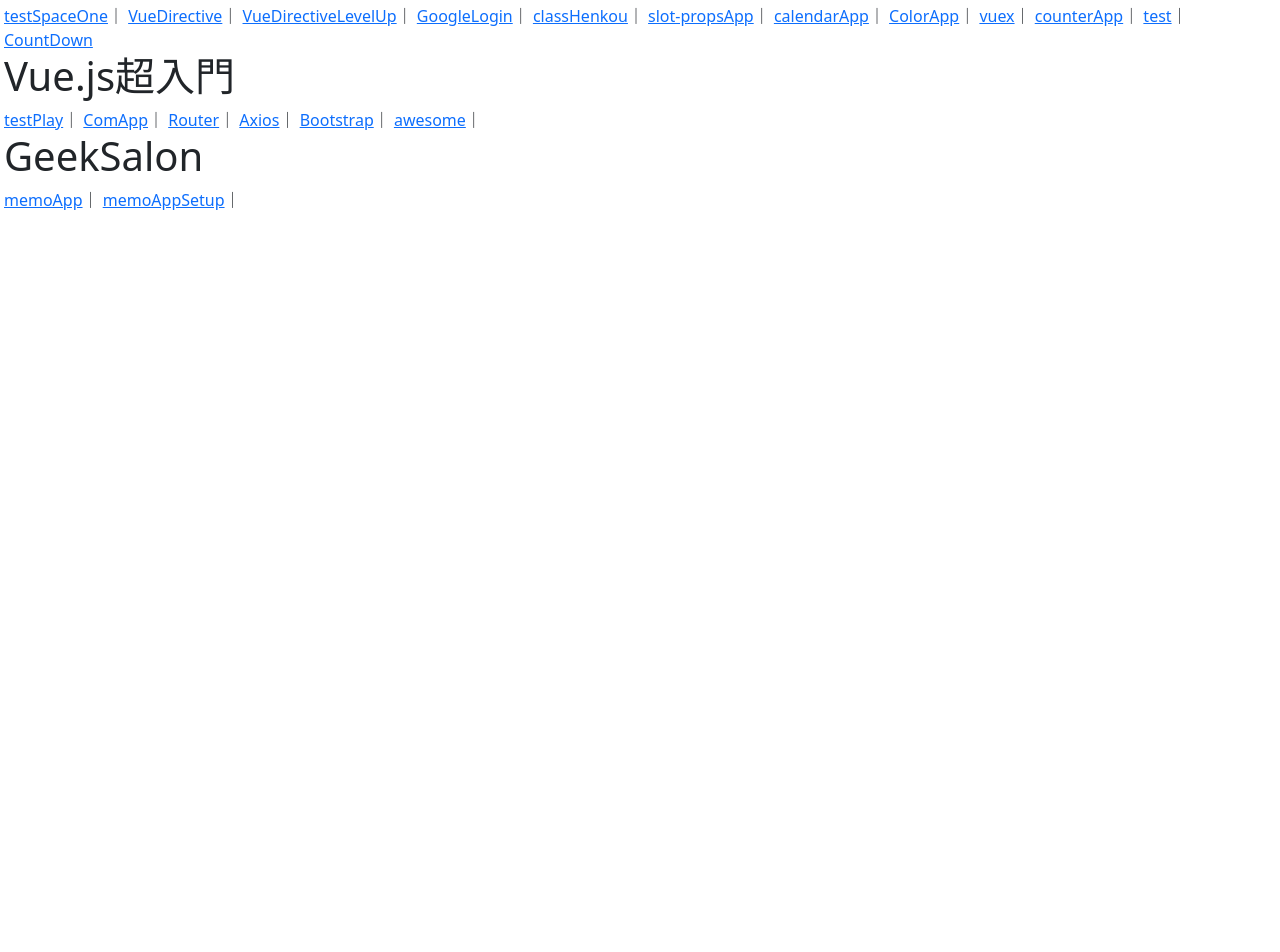
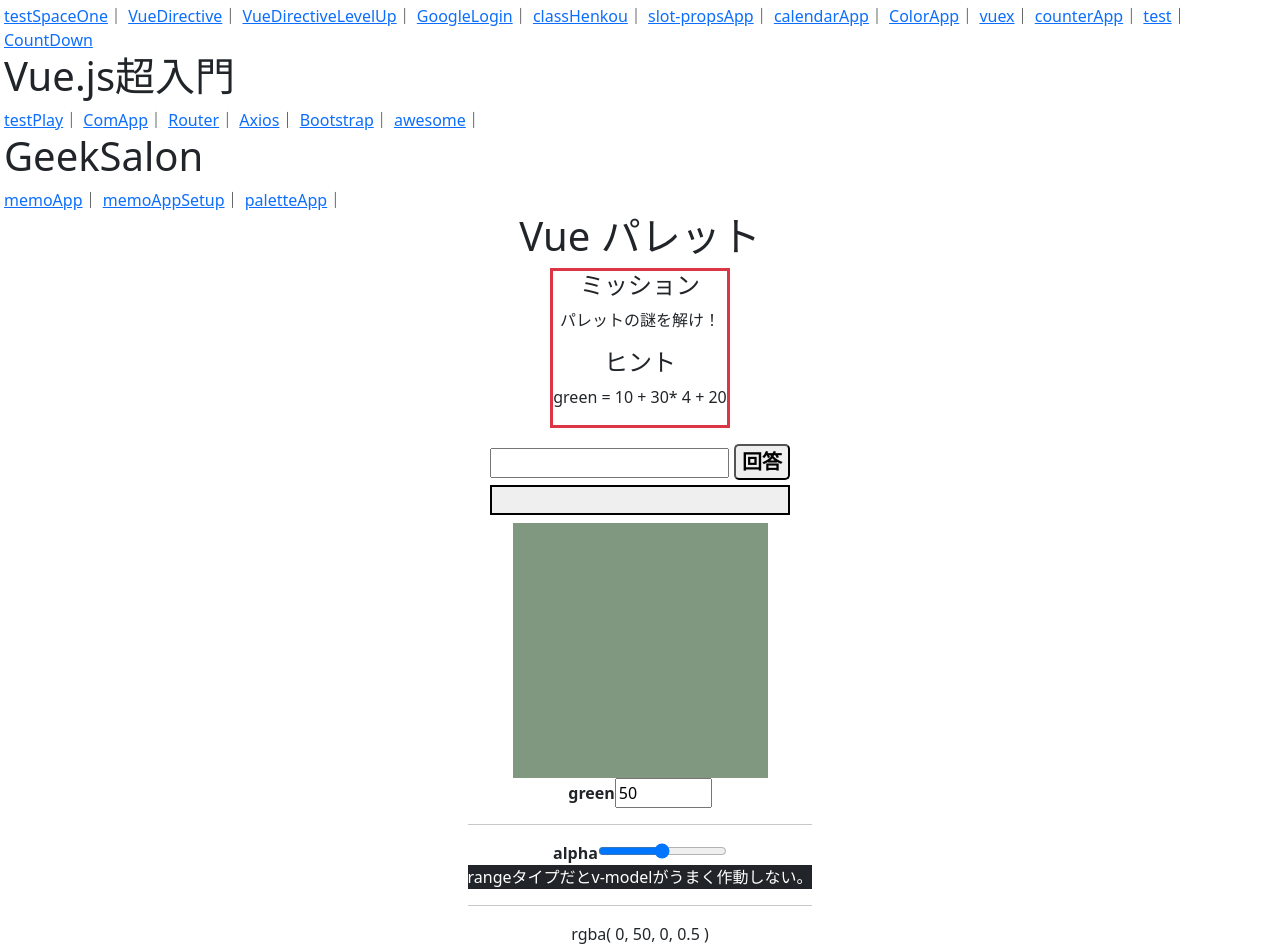
Before and after one commit to kujiKazuaki/my-teach, a Vue app: page /paletteApp in a window 1280 px wide. Shown: the top 952 px of the page. Before the commit the page ends 800 px from the top, so only its background shows below. Built offline with nearby package versions, Linux system fonts and the light colour scheme.

Commit message:
パレットレベルアップ

```diff
--- a/public/index.html
+++ b/public/index.html
@@ -5,7 +5,7 @@
     <meta http-equiv="X-UA-Compatible" content="IE=edge" />
     <meta name="viewport" content="width=device-width,initial-scale=1.0" />
     <link rel="icon" href="<%= BASE_URL %>favicon.ico" />
-    <link rel="stylesheet" href="font-awesome-animation.min.css" />
+    <!-- <link rel="stylesheet" href="font-awesome-animation.min.css" /> -->
     <title><%= htmlWebpackPlugin.options.title %></title>
   </head>
   <body>
--- a/src/App.vue
+++ b/src/App.vue
@@ -31,6 +31,7 @@
       <nav>
         <router-link to="/memoApp">memoApp</router-link>｜
         <router-link to="/memoAppSetup">memoAppSetup</router-link>｜
+        <router-link to="/paletteApp">paletteApp</router-link>｜
       </nav>
     </section>
 
--- /dev/null
+++ b/src/GeekSalonStudy/paletteApp.vue
@@ -0,0 +1,188 @@
+<template>
+  <h1>Vue パレット</h1>
+  <div class="app">
+    <!-- メインパレット -->
+    <div class="border border-3 border-danger mb-2">
+      <p class="h4">ミッション</p>
+      <p>パレットの謎を解け！</p>
+      <p class="h4">ヒント</p>
+      <p>green = 10 + 30* 4 + 20</p>
+    </div>
+    <div class="m-2">
+      <input type="text" v-model="answer" @keydown.enter="answerBtn()" />
+      <button @click="answerBtn()" class="answerBtn">回答</button>
+      <div class="feedback">
+        <p>{{ answerTxt }}</p>
+      </div>
+      <div>
+        <button @click="nextPage" v-if="isCorrect" class="nextBtn mt-1">
+          回答へ進む
+        </button>
+      </div>
+    </div>
+    <div
+      class="palette"
+      v-on:mousemove="changeColor"
+      v-on:click="selectColor"
+      v-bind:style="{
+        backgroundColor: `rgba(${red}, ${greenNum}, ${blue}, ${alpha})`,
+      }"
+    >
+      <p
+        class="password"
+        v-if="passDisplay"
+        @mousemove="changeAlpha"
+        :style="{
+          color: `rgba(200, 150, 0, ${alphaNum})`,
+        }"
+      >
+        password
+      </p>
+    </div>
+
+    <!-- 表示部分 -->
+    <div class="border-primary">
+      <strong>green</strong>
+      <input type="number" min="0" max="255" v-model="greenNum" /><br />
+      <hr />
+      <strong>alpha</strong>
+      <input type="range" min="0" max="1" step="0.1" v-model="alpha" />
+      <p class="text-white bg-dark">
+        rangeタイプだとv-modelがうまく作動しない。
+      </p>
+      <hr />
+    </div>
+    <p>rgba( {{ red }}, {{ greenNum }}, {{ blue }}, {{ alpha }} )</p>
+
+    <!-- パレットライブラリ -->
+    <div class="colors-container">
+      <div
+        class="mini-palette"
+        v-for="(miniPalette, index) in miniPalettes"
+        :key="index"
+        v-bind:style="{
+          backgroundColor: `rgba(${miniPalette.red}, ${miniPalette.green}, ${miniPalette.blue}, ${miniPalette.alpha})`,
+        }"
+      ></div>
+    </div>
+  </div>
+</template>
+
+<script>
+export default {
+  data() {
+    return {
+      red: 0,
+      blue: 0,
+      greenNum: 50,
+      alpha: 0.5,
+      miniPalettes: [],
+      alphaNum: 0.5,
+      answer: "",
+      answerTxt: "",
+      nextMsg: "",
+      isCorrect: false,
+    }
+  },
+  computed: {
+    passDisplay() {
+      if (this.greenNum === 150) {
+        return true
+      } else {
+        return false
+      }
+    },
+  },
+  methods: {
+    changeColor(e) {
+      this.red = e.offsetX
+      this.blue = e.offsetY
+      this.alphaNum = e.offsetY * 0.00392
+    },
+    changeAlpha(f) {
+      this.alphaNum = f.offsetY
+    },
+    answerBtn() {
+      const answer = this.answer
+      if (answer === "password") {
+        this.answerTxt = "正解！"
+        this.isCorrect = true
+      } else {
+        this.answerTxt = "不正解((´；ω；`)"
+      }
+    },
+    nextPage() {
+      this.$router.push("/memoAppSetup")
+    },
+    selectColor() {
+      this.miniPalettes.push({
+        red: this.red,
+        green: this.greenNum,
+        blue: this.blue,
+        alpha: this.alpha,
+      })
+    },
+  },
+}
+</script>
+
+<style scoped>
+.app {
+  display: flex;
+  width: 100%;
+  flex-direction: column;
+  align-items: center;
+}
+
+.palette {
+  width: 255px;
+  height: 255px;
+  display: flex;
+  justify-content: center;
+  align-items: center;
+}
+
+.mini-palette {
+  min-width: 60px;
+  height: 60px;
+}
+
+.colors-container {
+  display: flex;
+  flex-wrap: wrap;
+  width: 300px;
+  padding-top: 8px;
+  /* background-color: rgba(106, 168, 73, 0.686); */
+}
+
+.password {
+  font-size: 20px;
+  font-weight: bold;
+  /* color: rgba(51, 112, 121, 0.4); */
+}
+
+.answerBtn {
+  margin-left: 5px;
+  border-radius: 5px;
+  font-size: 20px;
+  font-weight: bold;
+}
+.answerBtn:hover {
+  filter: brightness(0.9);
+  cursor: pointer;
+}
+.answerBtn:active {
+  transform: scale(0.98);
+}
+.feedback {
+  margin-top: 5px;
+  border: 2px solid black;
+  height: 30px;
+  background-color: rgb(240, 239, 239);
+}
+.nextBtn {
+  border-radius: 5px;
+  font-size: 20px;
+  font-weight: bold;
+}
+</style>
--- a/src/router/index.js
+++ b/src/router/index.js
@@ -123,6 +123,11 @@ const routes = [
     name: "awesome",
     component: () => import("@/個人勉強用/Vue超入門/CSSdesign/awesome.vue"),
   },
+  {
+    path: "/paletteApp",
+    name: "paletteApp",
+    component: () => import("@/GeekSalonStudy/paletteApp.vue"),
+  },
 ]
 
 const router = createRouter({
--- a/src/test.vue
+++ b/src/test.vue
@@ -1,33 +1,66 @@
 <template>
-  <div class="all_Container">
-    <section class="coadingTest_1">
-      <p>
-        問1．147026800の正の約数のうち、10000以上99999以下の範囲にあるものを<br />全て足し合わせた時の和を求めてください
+  <div class="app">
+    <input type="text" v-model="tweetContent" />
+    <button v-on:click="postTweet">ツイート</button>
+    <!-- 変更点１ -->
+    <div>
+      <p v-for="tweet in tweets" :key="tweet.id">
+        {{ tweet.text }}
       </p>
-      <p>答え</p>
-      <div v-html="Qone"></div>
-    </section>
+    </div>
   </div>
 </template>
 
 <script>
+/* 変更点１ */
+import {
+  collection,
+  addDoc,
+  getDocs,
+  serverTimestamp,
+} from "firebase/firestore"
+import { db } from "./firebase"
+
 export default {
   data() {
     return {
-      Qone: "",
+      tweetContent: "",
+      /* 変更点２ */
+      tweets: [
+        // {
+        //   id: "0GwoGZuhTNhqHQDBeiVW",
+        //   text: "こんにちは、ツイートの本文です。"
+        // }
+      ],
     }
   },
-  mounted: function () {
-    this.loadHtml()
-  },
   methods: {
-    loadHtml() {
-      fetch("@/assets/コーディングテスト/question1.html").then((res) => {
-        res.text().then((html) => {
-          this.Qone = html
+    postTweet() {
+      const tweet = {
+        text: this.tweetContent,
+        createdAt: serverTimestamp(),
+      }
+      addDoc(collection(db, "tweets"), tweet).then((ref) => {
+        this.tweets.push({
+          id: ref.id,
+          ...tweet,
         })
       })
+      this.tweetContent = ""
     },
+  },
+
+  /* 変更点３ */
+  created() {
+    getDocs(collection(db, "tweets")).then((snapshot) => {
+      snapshot.forEach((doc) => {
+        this.tweets.push({
+          id: doc.id,
+          ...doc.data(),
+        })
+        this.tweets.orderBy(this.createdAt, "asc")
+      })
+    })
   },
 }
 </script>
--- a/src/テストスペース/testSpaceOne.vue
+++ b/src/テストスペース/testSpaceOne.vue
@@ -1,36 +1,70 @@
 <template>
-  <div class="all_Container">
-    <section class="console_Area">
-      <p>{{ message.message }}</p>
-      <button v-on:click="testBtn">test</button>
-    </section>
+  <h1>Sort()成功した！</h1>
+  <div class="app">
+    <input type="text" v-model="tweetContent" />
+    <button v-on:click="postTweet">ツイート</button>
+    <!-- 変更点１ -->
+    <div>
+      <p v-for="tweet in tweets" :key="tweet.id">
+        {{ tweet.id }}： {{ tweet.text }}：{{ tweet.createdAt }}
+      </p>
+    </div>
   </div>
 </template>
 
 <script>
+/* 変更点１ */
+import {
+  collection,
+  addDoc,
+  getDocs,
+  serverTimestamp,
+  // orderBy,
+  // query,
+} from "firebase/firestore"
+import { db } from "@/firebase"
+
 export default {
   data() {
     return {
-      message: "asdf",
+      tweetContent: "",
+      /* 変更点２ */
+      tweets: [],
+      array: [
+        { id: 0, test: 1 },
+        { id: 1, test: 2 },
+      ],
     }
   },
   methods: {
-    testBtn() {
-      if (window.prompt("数字を入力してください", "42")) {
-        let remain = { message: this.message }
-        console.dir(remain)
-        let remains = [{ message: this.message }]
-        // console.dir(remains)
-        // console.log(remains)
-        console.log(typeof remains)
+    postTweet() {
+      const tweet = {
+        text: this.tweetContent,
+        createdAt: serverTimestamp(),
       }
+      addDoc(collection(db, "tweets"), tweet).then((ref) => {
+        this.tweets.push({
+          id: ref.id,
+          ...tweet,
+        })
+      })
+      this.tweetContent = ""
     },
+  },
+
+  /* 変更点３ */
+  async created() {
+    const querySnapshot = await getDocs(collection(db, "tweets"))
+    querySnapshot.forEach((doc) => {
+      this.tweets.push({
+        id: doc.id,
+        ...doc.data(),
+      })
+    })
+
+    this.tweets.sort(
+      (firstItem, secondItem) => firstItem.createdAt - secondItem.createdAt
+    )
   },
 }
 </script>
-
-<style scoped>
-.all_Container {
-  text-align: center;
-}
-</style>
```
Also changed, not shown: src/個人勉強用/classHenkou.vue (+4 -4 lines).
